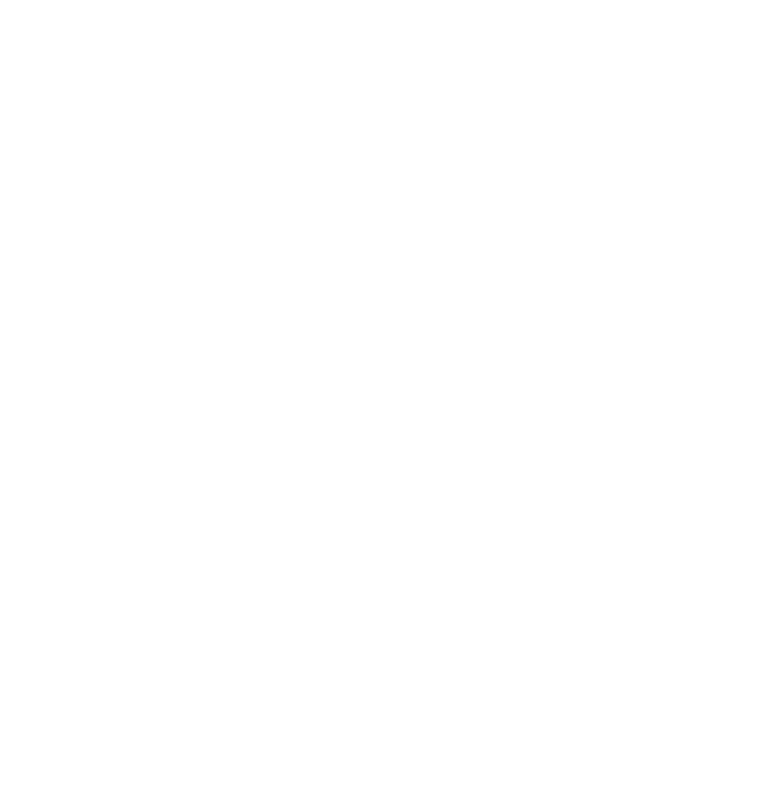
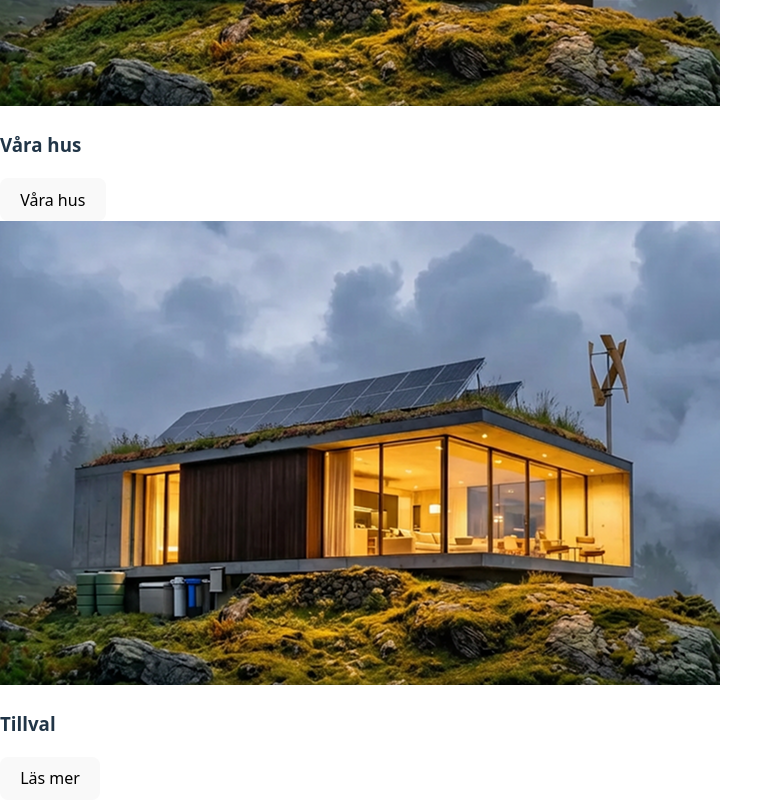
Before and after one commit to JennAnd/house-landing-page, a React (Vite) app: page / in a window 1280 px wide. Shown: the part 1633-2433 px from the top of the page, without its empty margins (0-783 px from the left). Before the commit the page ends 1275 px from the top, so only its background shows below. Built offline with nearby package versions, Linux system fonts and the light colour scheme.

Commit message:
add house cards with images

```diff
--- /dev/null
+++ b/src/components/HouseCard.tsx
@@ -0,0 +1,17 @@
+type HouseCardProps = {
+  title: string;
+  buttonText: string;
+  image: string;
+};
+
+function HouseCard({ title, buttonText, image }: HouseCardProps) {
+  return (
+    <div>
+      <img src={image} alt="" />
+      <h3>{title}</h3>
+      <button>{buttonText}</button>
+    </div>
+  );
+}
+
+export default HouseCard;
--- /dev/null
+++ b/src/components/HouseSection.tsx
@@ -0,0 +1,16 @@
+import HouseCard from "./HouseCard";
+import houseImage from "../assets/house-1.png";
+import optionsImage from "../assets/house-2.png";
+
+function HouseSection() {
+  return (
+    <section>
+      <div>
+        <HouseCard title="Våra hus" buttonText="Våra hus" image={houseImage} />
+        <HouseCard title="Tillval" buttonText="Läs mer" image={optionsImage} />
+      </div>
+    </section>
+  );
+}
+
+export default HouseSection;
--- a/src/pages/Home.tsx
+++ b/src/pages/Home.tsx
@@ -1,6 +1,7 @@
 import Header from "../components/Header";
 import Hero from "../components/Hero";
 import TextSection from "../components/TextSection";
+import HouseSection from "../components/HouseSection";
 
 function Home() {
   return (
@@ -8,6 +9,7 @@
       <Header />
       <Hero />
       <TextSection />
+      <HouseSection />
     </>
   );
 }
```
Also changed, not shown: src/assets/house-1.png (added), src/assets/house-2.png (added).
